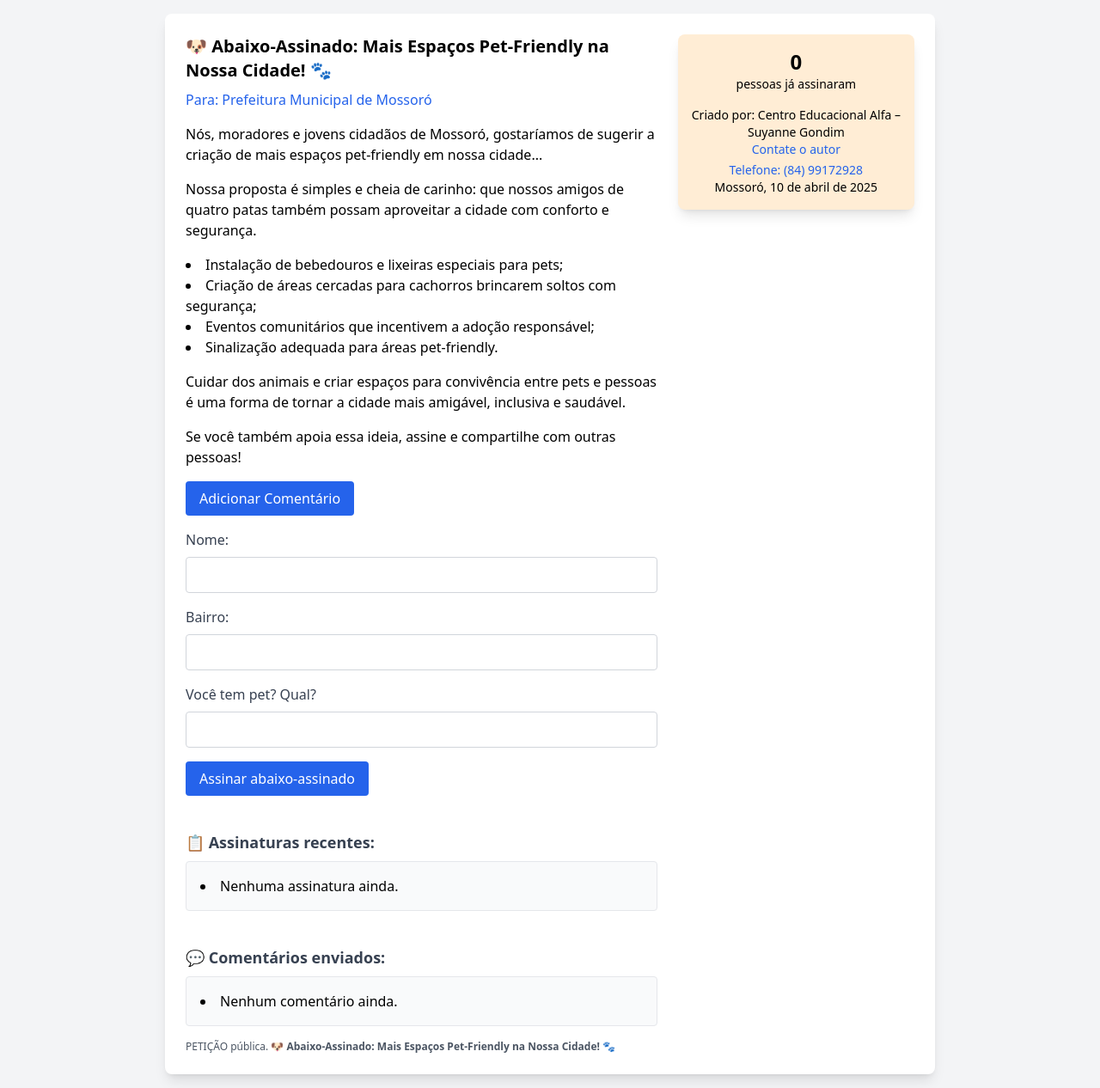
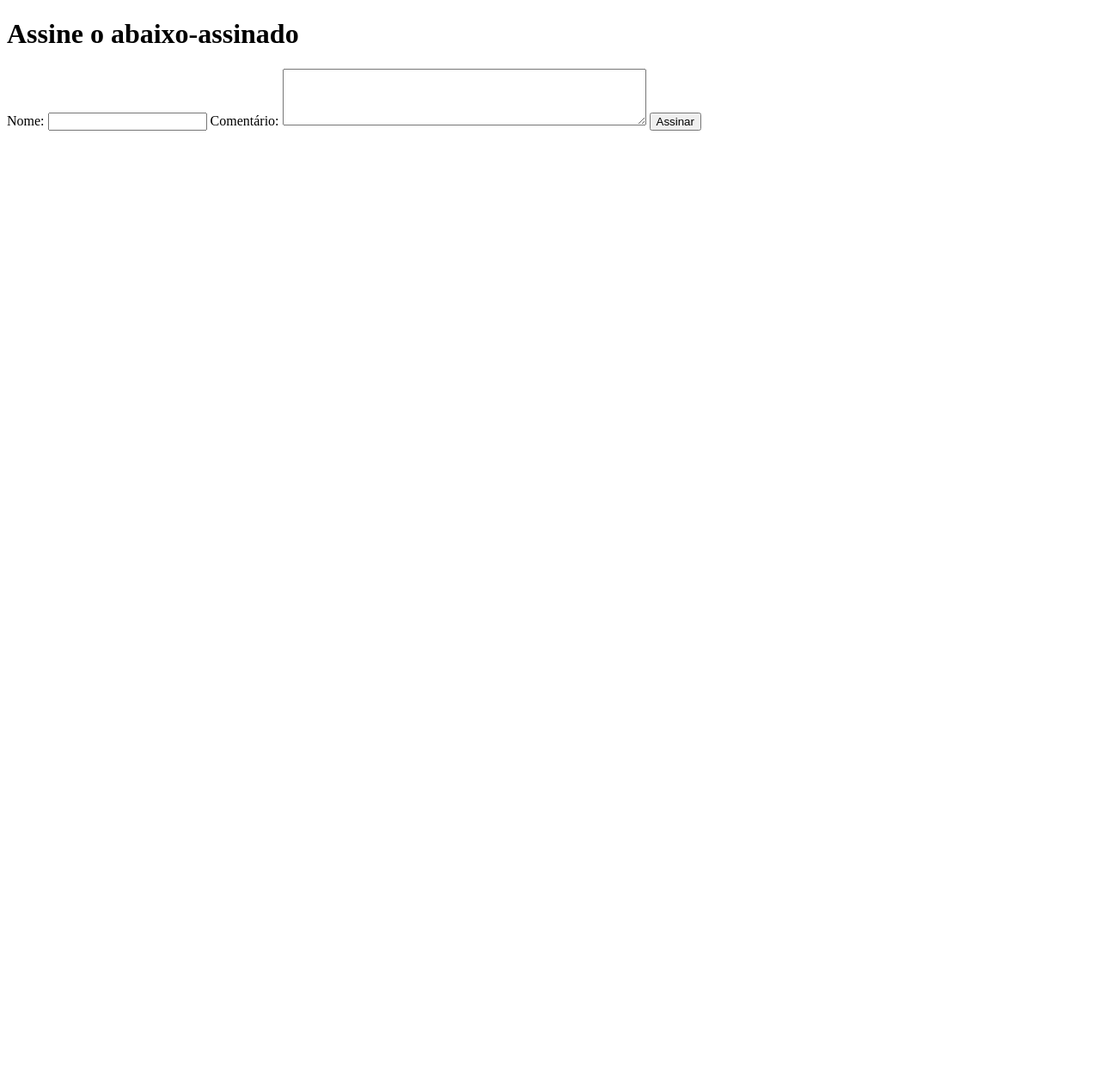
Before and after one commit to gregorygustavo80/abaixo_assinado, a Flask app: page / in a window 1280 px wide. Shown: the whole page at 86% size. After the commit the page ends 152 px from the top, so only its background shows below. Run offline with Flask 3, Linux system fonts and the light colour scheme; some libraries are stand-ins or nearby versions.

Commit message:
Update index.html

```diff
--- a/templates/index.html
+++ b/templates/index.html
@@ -1,139 +1,48 @@
 <!DOCTYPE html>
-<html lang="pt-BR">
+<html lang="pt-br">
 <head>
-  <meta charset="UTF-8" />
-  <meta name="viewport" content="width=device-width, initial-scale=1.0"/>
-  <title>Abaixo-Assinado: Mais Espaços Pet-Friendly na Nossa Cidade!</title>
-  <script src="https://cdn.tailwindcss.com"></script>
-  <link rel="stylesheet" href="https://cdnjs.cloudflare.com/ajax/libs/font-awesome/5.15.3/css/all.min.css"/>
+    <meta charset="UTF-8">
+    <meta name="viewport" content="width=device-width, initial-scale=1.0">
+    <title>Assine o abaixo-assinado</title>
+    <style>
+        .alert {
+            padding: 10px;
+            margin-bottom: 20px;
+            border-radius: 5px;
+        }
+        .alert-error {
+            background-color: #f8d7da;
+            color: #721c24;
+        }
+        .alert-success {
+            background-color: #d4edda;
+            color: #155724;
+        }
+    </style>
 </head>
-<body class="bg-gray-100 p-4">
-  <div class="max-w-4xl mx-auto bg-white p-6 rounded-lg shadow-lg">
-    <div class="flex flex-col md:flex-row justify-between items-start">
-      <div class="w-full md:w-2/3">
-        <h1 class="text-xl font-bold mb-2">🐶 Abaixo-Assinado: Mais Espaços Pet-Friendly na Nossa Cidade! 🐾</h1>
-        <p class="text-blue-600">Para: Prefeitura Municipal de Mossoró</p>
-        <p class="mt-4">Nós, moradores e jovens cidadãos de Mossoró, gostaríamos de sugerir a criação de mais espaços pet-friendly em nossa cidade...</p>
-        <p class="mt-4">Nossa proposta é simples e cheia de carinho: que nossos amigos de quatro patas também possam aproveitar a cidade com conforto e segurança.</p>
-        <ul class="list-disc list-inside mt-4">
-          <li>Instalação de bebedouros e lixeiras especiais para pets;</li>
-          <li>Criação de áreas cercadas para cachorros brincarem soltos com segurança;</li>
-          <li>Eventos comunitários que incentivem a adoção responsável;</li>
-          <li>Sinalização adequada para áreas pet-friendly.</li>
-        </ul>
-        <p class="mt-4">Cuidar dos animais e criar espaços para convivência entre pets e pessoas é uma forma de tornar a cidade mais amigável, inclusiva e saudável.</p>
-        <p class="mt-4">Se você também apoia essa ideia, assine e compartilhe com outras pessoas!</p>
+<body>
+    <h1>Assine o abaixo-assinado</h1>
 
-        <!-- Botão para mostrar a caixa de comentário -->
-        <button id="btn-mostrar-comentario" class="mt-4 bg-blue-600 text-white py-2 px-4 rounded">
-          Adicionar Comentário
-        </button>
+    <!-- Exibir mensagens de erro ou sucesso -->
+    {% with messages = get_flashed_messages(with_categories=true) %}
+        {% if messages %}
+            <ul>
+                {% for category, message in messages %}
+                    <li class="alert alert-{{ category }}">{{ message }}</li>
+                {% endfor %}
+            </ul>
+        {% endif %}
+    {% endwith %}
 
-        <!-- Caixa de comentário com campo de nome -->
-        <div id="caixa-comentario" class="mt-4 hidden">
-          <label for="autor" class="block text-gray-700">Seu nome:</label>
-          <input id="autor" type="text" class="w-full border border-gray-300 rounded p-2 mt-2" placeholder="Digite seu nome..." />
+    <!-- Formulário de assinatura -->
+    <form action="{{ url_for('assinar') }}" method="POST">
+        <label for="nome">Nome:</label>
+        <input type="text" id="nome" name="nome" required>
 
-          <label for="comentario" class="block text-gray-700 mt-4">Comentário:</label>
-          <textarea id="comentario" class="w-full border border-gray-300 rounded p-2 mt-2" rows="4" placeholder="Digite seu comentário..."></textarea>
+        <label for="comentario">Comentário:</label>
+        <textarea id="comentario" name="comentario" rows="4" cols="50" required></textarea>
 
-          <button id="btn-comentario" class="mt-2 bg-green-600 text-white py-2 px-4 rounded">Enviar</button>
-        </div>
-
-        <!-- Formulário de assinatura -->
-        <div class="mt-4">
-          <label for="name" class="block text-gray-700">Nome:</label>
-          <input id="name" type="text" class="w-full border border-gray-300 rounded p-2 mt-2"/>
-          <label for="neighborhood" class="block text-gray-700 mt-4">Bairro:</label>
-          <input id="neighborhood" type="text" class="w-full border border-gray-300 rounded p-2 mt-2"/>
-          <label for="pet" class="block text-gray-700 mt-4">Você tem pet? Qual?</label>
-          <input id="pet" type="text" class="w-full border border-gray-300 rounded p-2 mt-2"/>
-          <button id="btn-assinar" class="mt-4 bg-blue-600 text-white py-2 px-4 rounded">Assinar abaixo-assinado</button>
-        </div>
-
-        <!-- Lista de Assinaturas -->
-        <div class="mt-10">
-          <h2 class="text-lg font-bold text-gray-700 mb-2">📋 Assinaturas recentes:</h2>
-          <ul class="list-disc list-inside bg-gray-50 p-4 rounded border">
-            {% for nome, bairro, pet in assinaturas %}
-              <li><strong>{{ nome }}</strong> ({{ bairro }}) — Pet: {{ pet }}</li>
-            {% else %}
-              <li>Nenhuma assinatura ainda.</li>
-            {% endfor %}
-          </ul>
-        </div>
-
-        <!-- Lista de Comentários -->
-        <div class="mt-10">
-          <h2 class="text-lg font-bold text-gray-700 mb-2">💬 Comentários enviados:</h2>
-          <ul class="list-disc list-inside bg-gray-50 p-4 rounded border">
-            {% for texto, autor in comentarios %}
-              <li><strong>{{ autor }}:</strong> {{ texto }}</li>
-            {% else %}
-              <li>Nenhum comentário ainda.</li>
-            {% endfor %}
-          </ul>
-        </div>
-      </div>
-
-      <!-- Coluna lateral -->
-      <div class="md:ml-6 mt-6 md:mt-0 w-full md:w-1/3 bg-orange-100 p-4 rounded-lg shadow-lg">
-        <div class="text-center">
-          <p class="text-2xl font-bold">{{ assinaturas|length }}</p>
-          <p class="text-sm">pessoas já assinaram</p>
-        </div>
-        <div class="mt-4 text-center">
-          <p class="text-sm">Criado por: Centro Educacional Alfa – Suyanne Gondim</p>
-          <a href="mailto:suyannecarvalho97@gmail.com" class="text-blue-600 text-sm block">Contate o autor</a>
-          <a href="tel:+558499172928" class="text-blue-600 text-sm block mt-1">Telefone: (84) 99172928</a>
-          <p class="text-sm"> Mossoró, 10 de abril de 2025 </p>
-
-        </div>
-      </div>
-    </div>
-
-    <div class="mt-4 text-xs text-gray-600">
-      <p>PETIÇÃO pública. <strong>🐶 Abaixo-Assinado: Mais Espaços Pet-Friendly na Nossa Cidade! 🐾</strong></p>
-    </div>
-  </div>
-
-  <!-- JavaScript -->
-  <script>
-    // Mostrar caixa de comentário
-    document.getElementById('btn-mostrar-comentario').addEventListener('click', () => {
-      document.getElementById('caixa-comentario').classList.remove('hidden');
-    });
-
-    // Enviar assinatura
-    document.getElementById('btn-assinar').addEventListener('click', async () => {
-      const nome = document.getElementById('name').value;
-      const bairro = document.getElementById('neighborhood').value;
-      const pet = document.getElementById('pet').value;
-
-      await fetch('/assinar', {
-        method: 'POST',
-        headers: { 'Content-Type': 'application/json' },
-        body: JSON.stringify({ nome, bairro, pet })
-      });
-
-      alert("Assinatura enviada!");
-      location.reload();
-    });
-
-    // Enviar comentário
-    document.getElementById('btn-comentario').addEventListener('click', async () => {
-      const autor = document.getElementById('autor').value;
-      const comentario = document.getElementById('comentario').value;
-
-      await fetch('/comentario', {
-        method: 'POST',
-        headers: { 'Content-Type': 'application/json' },
-        body: JSON.stringify({ autor, comentario })
-      });
-
-      alert("Comentário enviado!");
-      location.reload();
-    });
-  </script>
+        <button type="submit">Assinar</button>
+    </form>
 </body>
 </html>
```
